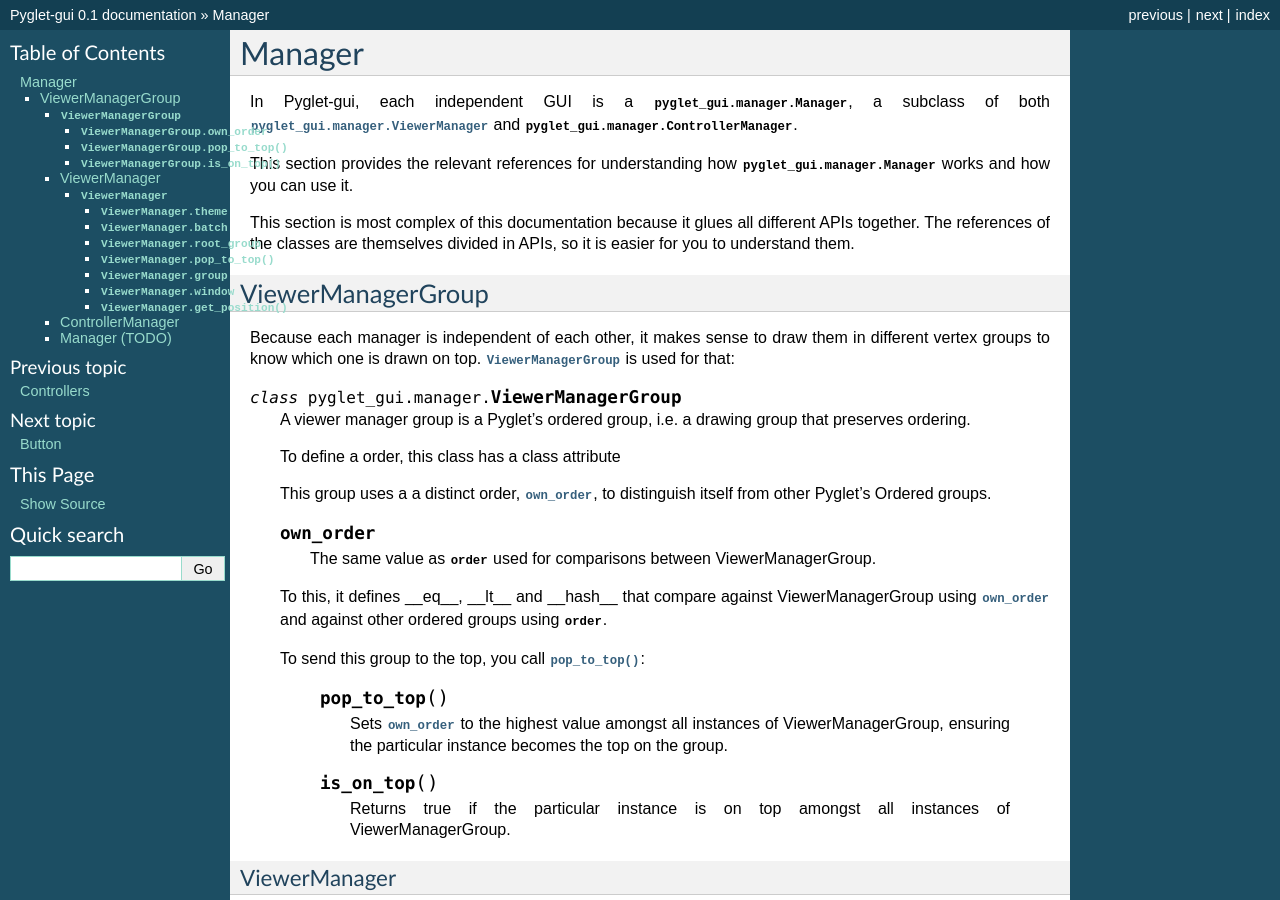
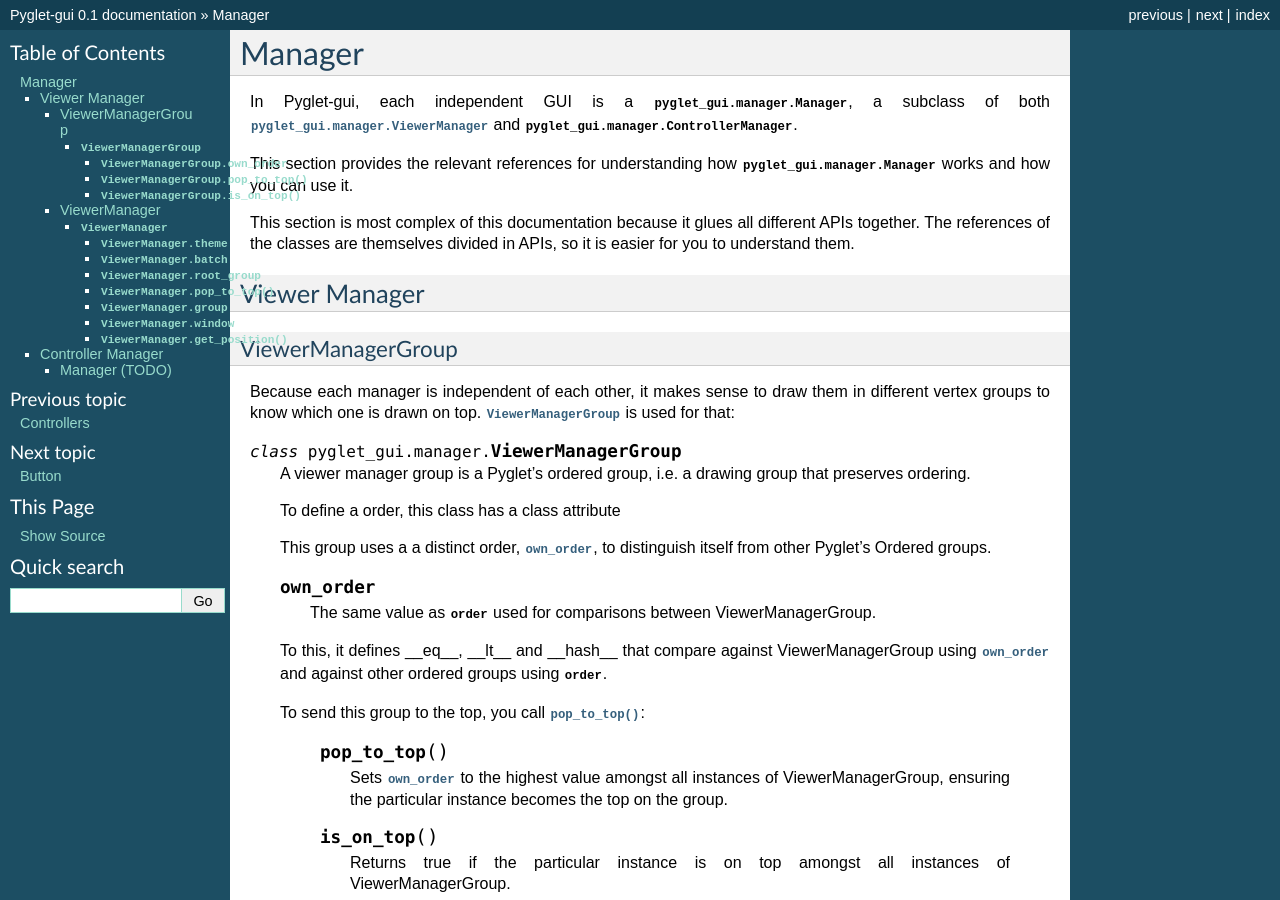
Before and after one commit to jorgecarleitao/pyglet-gui, a Sphinx documentation site: the page built from docs/manager.rst, in a window 1280 px wide and 900 px high. Built offline with Sphinx 7.4.7, drawn with Linux system fonts in a browser that asks for light colours; some of the changed text lies outside the part shown.

Commit message:
Fixed manager documentation sections.

```diff
--- a/docs/manager.rst
+++ b/docs/manager.rst
@@ -12,9 +12,11 @@ and how you can use it.
 This section is most complex of this documentation because it glues all different APIs together.
 The references of the classes are themselves divided in APIs, so it is easier for you to understand them.
 
+Viewer Manager
+^^^^^^^^^^^^^^^^^^
 
 ViewerManagerGroup
-^^^^^^^^^^^^^^^^^^
+-------------------
 
 Because each manager is independent of each other, it makes sense to draw them in different vertex groups
 to know which one is drawn on top. :class:`ViewerManagerGroup` is used for that:
@@ -45,9 +47,8 @@ to know which one is drawn on top. :class:`ViewerManagerGroup` is used for that:
 
         Returns true if the particular instance is on top amongst all instances of ViewerManagerGroup.
 
-
 ViewerManager
----------------
+-------------------
 
 .. class:: ViewerManager
 
@@ -124,8 +125,8 @@ ViewerManager
 
         Used with :meth:`pyglet_gui.core.Viewer.set_position` to set the position of this manager in the window.
 
-ControllerManager
-------------------
+Controller Manager
+^^^^^^^^^^^^^^^^^^
 
 .. class::ControllerManager
 
```
